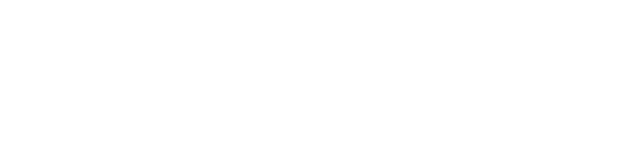
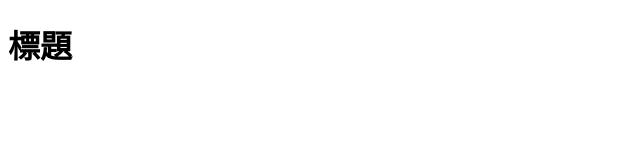
Before and after one commit to Jack-Xiao-2024/GitPractice, a plain HTML site: page index.html in a window 1280 px wide. Shown: the whole page, without its empty margins (0-640 px from the left). Drawn offline with Linux system fonts and the light colour scheme.

Commit message:
新增標題

```diff
--- a/index.html
+++ b/index.html
@@ -3,9 +3,9 @@
 <head>
     <meta charset="UTF-8">
     <meta name="viewport" content="width=device-width, initial-scale=1.0">
-    <title>Document</title>
+    <title>Ｇit練習二</title>
 </head>
 <body>
-
+    <h1>標題</h1>
 </body>
 </html>
```
